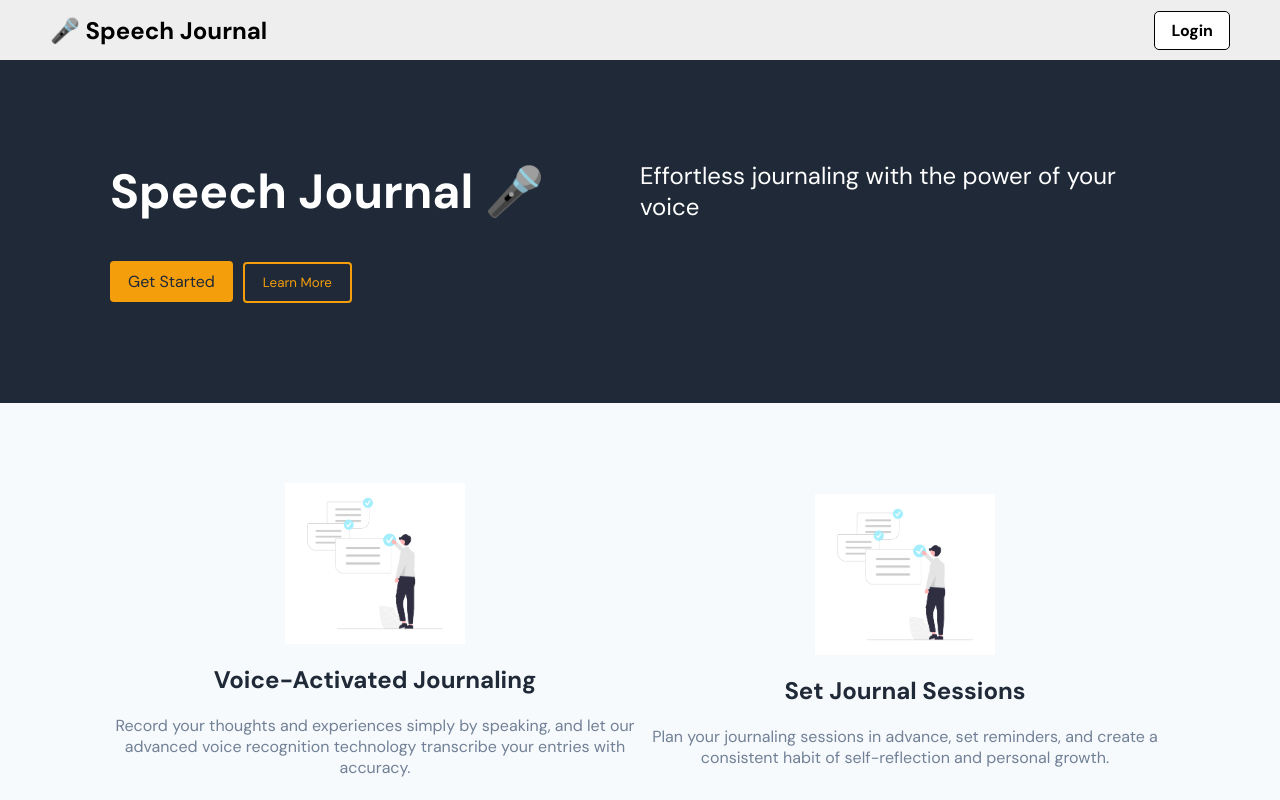
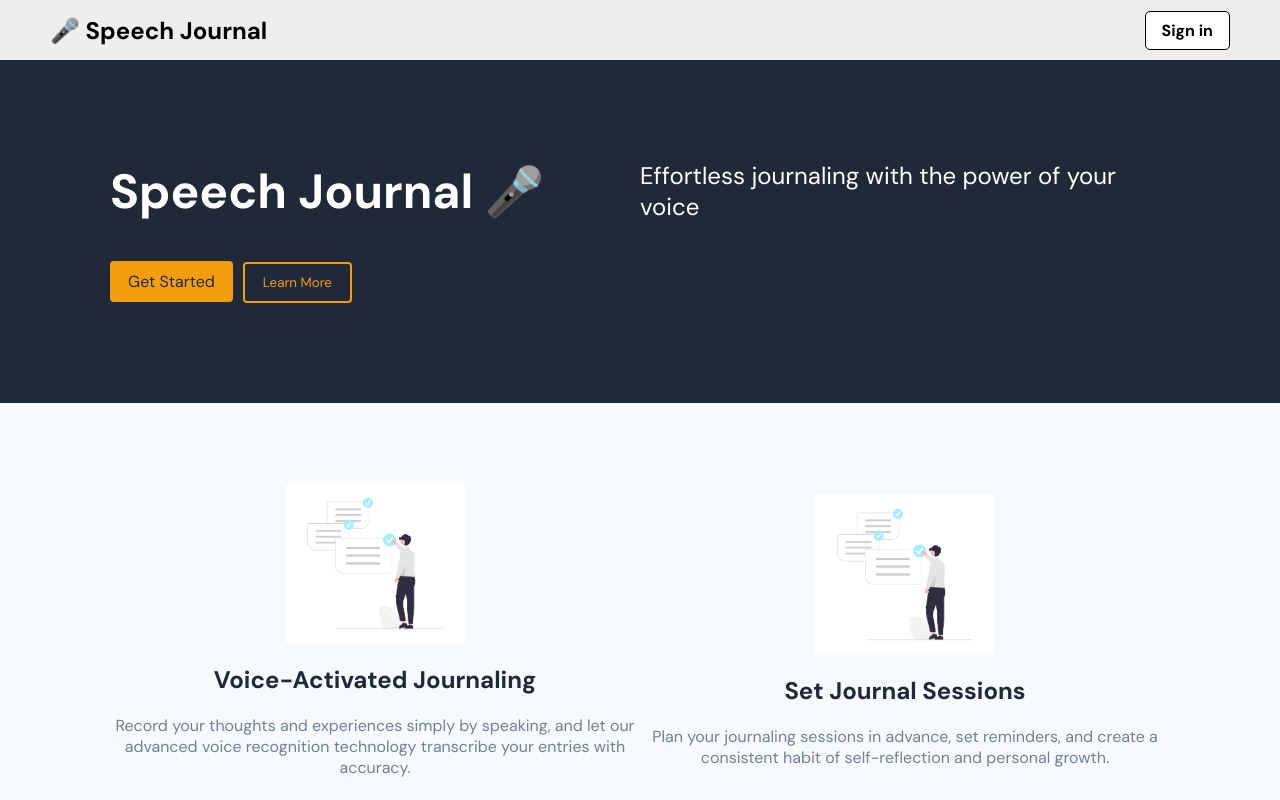
Before and after one commit to croko22/speech-journal, a React (Vite) app: page / in a window 1280 px wide. Shown: the top 800 px of the page. Built offline with nearby package versions, Linux system fonts and the light colour scheme; no server answers.

Commit message:
c: Minimal update to styles and other stuff

```diff
--- a/src/App.jsx
+++ b/src/App.jsx
@@ -1,5 +1,4 @@
 import { BrowserRouter, Routes, Route } from "react-router-dom";
-import Footer from "./components/Footer/Footer";
 import Header from "./components/Header";
 import Home from "./pages/Home/Home";
 import InSession from "./pages/InSession/InSession";
@@ -44,7 +43,7 @@ function App() {
                 </ProtectedRoute>
               }
             />
-            {/* //TODO: Reduce the number of pages launch*/}
+            {/* //TODO: Reduce the number of pages of the app*/}
             <Route path="/in-session" element={<StartSessionPage />} />
             <Route
               path="/in-session/:sessionId"
@@ -58,7 +57,6 @@ function App() {
             {/* //TODO: Add a page for user settings*/}
             <Route path="*" element={<Page404 />} />
           </Routes>
-          <Footer />
         </BrowserRouter>
       </GoogleOAuthProvider>
     </>
--- a/src/components/Header.jsx
+++ b/src/components/Header.jsx
@@ -66,7 +66,7 @@ const Header = () => {
           </>
         ) : (
           <a className="login" href="/auth">
-            Login
+            Sign in
           </a>
         )}
       </nav>
--- a/src/pages/Home/Home.scss
+++ b/src/pages/Home/Home.scss
@@ -1,8 +1,4 @@
 body {
-  margin: 0;
-  font-family: -apple-system, BlinkMacSystemFont, "Segoe UI", "Roboto", "Oxygen",
-    "Ubuntu", "Cantarell", "Fira Sans", "Droid Sans", "Helvetica Neue",
-    sans-serif;
   @media screen and (max-width: 768px) {
     margin: 0;
     overflow: hidden;
@@ -10,24 +6,26 @@ body {
     position: relative;
   }
 }
+
 .container {
   margin: 5rem 0;
   display: grid;
   grid-template-columns: 1fr 1fr;
+
   @media screen and (max-width: 768px) {
     grid-template-columns: 1fr;
   }
 }
+
 .box {
-  box-shadow: rgba(0, 0, 0, 0.16) 0px 10px 36px 0px,
-    rgba(0, 0, 0, 0.06) 0px 0px 0px 1px;
-  min-height: 40rem;
+  box-shadow: 0 10px 36px rgba(0, 0, 0, 0.16), 0 0 0 1px rgba(0, 0, 0, 0.06);
+  min-height: 50rem;
   margin: auto 30px;
   padding: 20px;
   border-radius: 5px;
+
   @media screen and (max-width: 768px) {
     margin: 0;
-    min-height: 100px;
   }
 }
 
@@ -49,31 +47,36 @@ body {
   flex-direction: column;
   align-items: center;
   gap: 30px;
+
   .start-session {
     display: flex;
     align-items: center;
     padding: 20px;
-    width: 300px;
-    height: 300px;
+    width: 400px;
+    height: 400px;
     border-radius: 50%;
     background-color: #eee;
 
     .play-icon {
-      width: 150px;
-      height: 150px;
+      width: 200px;
+      height: 200px;
       margin: 0 auto;
       color: #000;
-      :hover {
+
+      &:hover {
         color: #aaa;
       }
     }
   }
+
   .dropdown {
     font-size: 1.5rem;
+
     .dropdown-menu {
       padding: 10px;
       border-radius: 5px;
       background-color: #eee;
+
       div {
         &:hover {
           cursor: pointer;
@@ -81,9 +84,11 @@ body {
         }
       }
     }
+
     .dropdown-placeholder {
       padding: 10px;
       font-size: 2rem;
+
       &:hover {
         cursor: pointer;
         color: #aaa;
@@ -91,13 +96,16 @@ body {
     }
   }
 }
+
 .recent-logs-container {
   height: 150px;
   overflow: auto;
   padding: 20px;
+
   @media screen and (max-width: 768px) {
     display: none;
   }
+
   .log {
     display: flex;
     align-items: center;
@@ -106,6 +114,7 @@ body {
     padding: 10px;
     border-radius: 5px;
     background-color: #eee;
+
     .qa-item {
       border-left: 1px solid #000;
       text-align: center;
```
